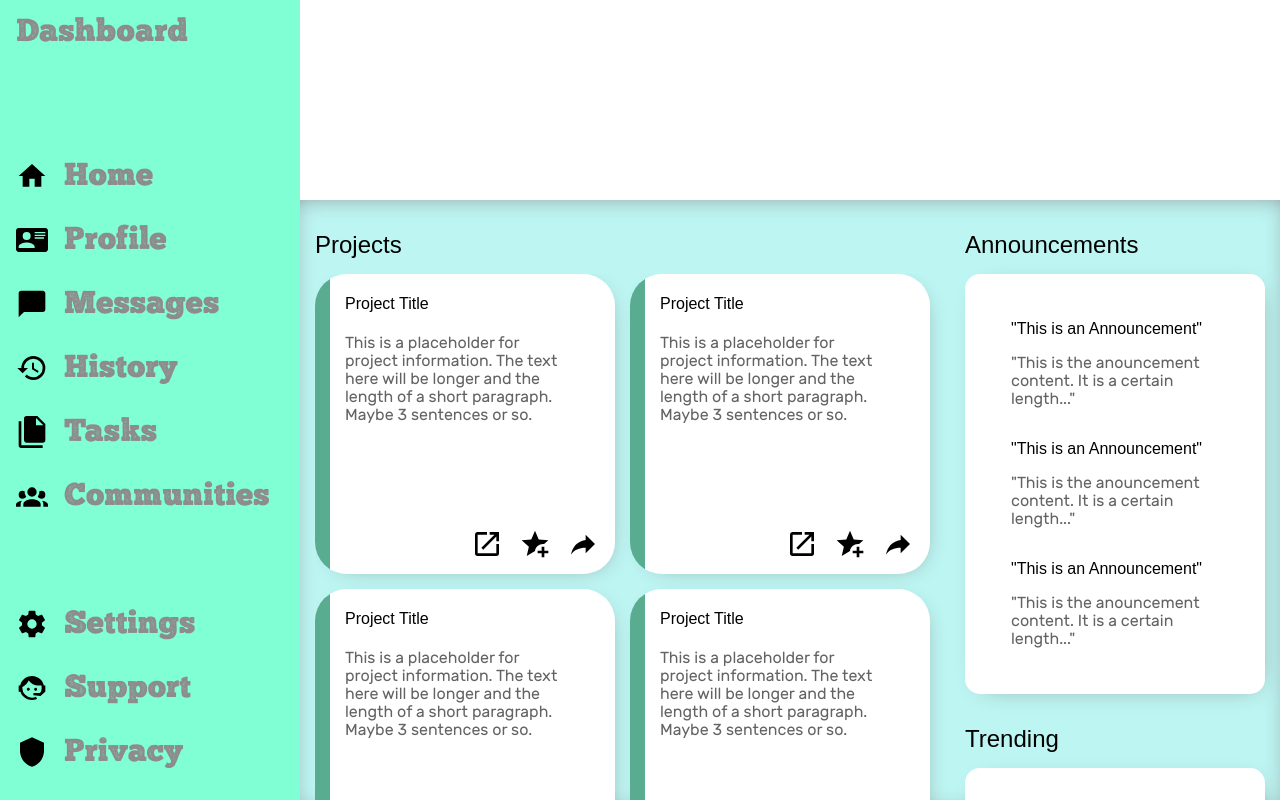
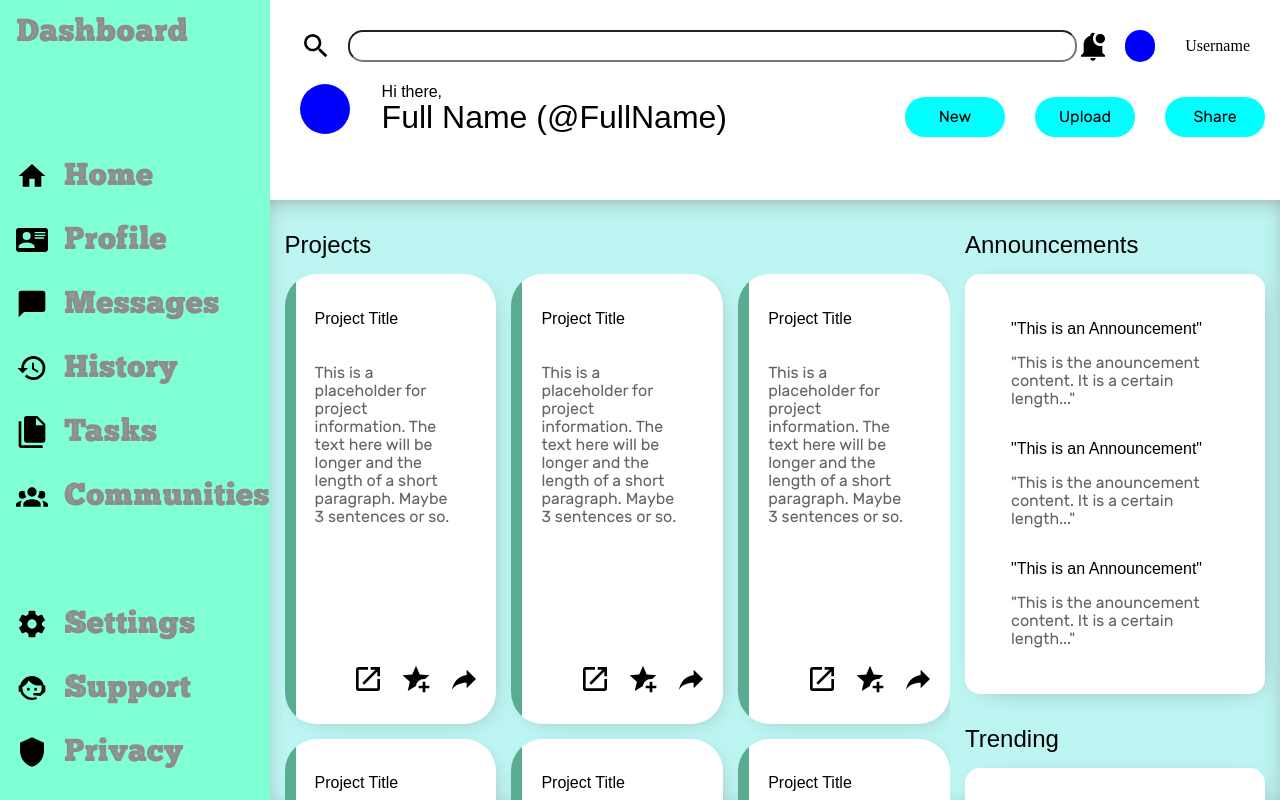
Before and after one commit to BrennanT123/admin_dashboard, a plain HTML site: page index.html in a window 1280 px wide. Drawn offline with Linux system fonts and the light colour scheme.

Commit message:
Add nav area
Adds the nav area. Includes search bar and buttons for posting.

```diff
--- a/index.html
+++ b/index.html
@@ -38,7 +38,22 @@
         </div>
       </div>
       <div class="contentContainer">
-        <div class="nav"></div>
+        <div class="nav">
+          <div class="searchArea">
+            <img src="images/magnify.svg" alt="Search" class="magnify">
+            <input type="text" class="searchBar">
+            <img src="images/bell-badge.svg" alt="Notifications">
+            <div class="icon"></div>
+            <div class="username">Username</div>
+          </div>
+          <div class="userarea">
+            <div class="icon2"></div>
+            <div class="fullName">Full Name (@FullName)</div>
+            <div class="new">New</div>
+            <div class="upload">Upload</div>
+            <div class="Share">Share</div>
+          </div>
+        </div>
         <div class="projectArea">
             <div class="headerProjects">Projects</div>
             <div class="headerAnnouncments">Announcements</div>
--- a/styles/stylesheet.css
+++ b/styles/stylesheet.css
@@ -69,7 +69,7 @@ img
     height: 0px;
     display: grid;
     grid-template-columns: 1fr 300px;
-    grid-template-rows: auto 1fr auto 1fr;
+    grid-template-rows: auto auto auto auto;
     grid-template-areas:
     "projectsHeader announcementsHeader"
     "projects announcements"
@@ -82,10 +82,10 @@ img
 .cards
     {
     display: grid;
-    grid-template-columns: repeat(auto-fit,300px);
+    grid-template-columns: 1fr 1fr 1fr;
     place-items: stretch;
     overflow: auto;
-    grid-auto-rows: 300px;
+    grid-auto-rows: auto auto;
     gap: 15px;
     grid-area: projects;
 }
@@ -230,3 +230,90 @@ background-color: rgb(128, 255, 212);
     font-size: 1.5rem;
     margin-top: 1rem;
 }
+.searchArea
+{
+    display: flex;
+    padding: 30px;
+    align-content: center;
+
+}
+
+.username
+{
+    font-family: "titleFont";
+    align-self: center;
+    margin-left: 30px;
+}
+.searchBar
+{
+    justify-self: stretch;
+    flex: 1;
+    border-radius: 15px;
+    padding-left: 10px;
+}
+.searchBar:focus
+{
+    background-color: rgb(223, 223, 223);
+}
+.icon
+{
+    background-color: blue;
+    border-radius: 50px;
+    width: 30px;
+    height: auto;
+}
+.searchBar+img:hover
+{
+    filter: drop-shadow(0px 0px 20px grey);
+}
+
+
+.icon2
+{
+    width: 50px;
+    height: 50px;
+    background-color: blue;
+    border-radius: 50px;
+    position: relative;
+    top: -.5rem;
+    margin-left: 30px;
+}
+.userarea
+{
+    display: flex;
+}
+.fullName
+{
+    flex: 1;
+    justify-self: baseline;
+    font-family: "titleFont",sans-serif;
+    align-self: center;
+    margin-left: 2rem;
+    font-size: 2rem;
+    position: relative;
+}
+.fullName::before
+{
+    content: "Hi there,";
+    font-family: "titleFont" ,sans-serif;
+    position: absolute;
+    font-size: 1rem;
+    top: -1rem;
+
+}
+
+.new, .upload, .Share
+{
+    background-color: aqua;
+    width: 100px;
+    height: auto;
+    border-radius: 50px;
+    margin: 5px 15px;
+    place-content: center;
+    text-align: center;
+    font-family: "mainFont",sans-serif;
+}
+
+.new:hover, .upload:hover, .Share:hover{
+    filter: hue-rotate(15deg);
+}
```
Also changed, not shown: images/bell-badge.svg (added), images/magnify.svg (added).
